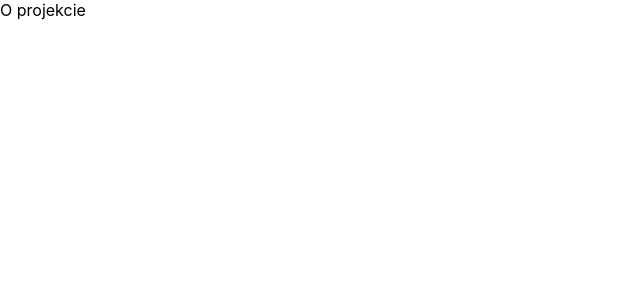
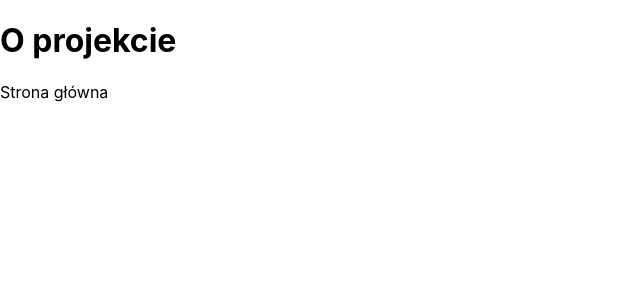
Before and after one commit to fringers/nextjs-demo, a Next.js app: page /about in a window 1280 px wide. Shown: the top 300 px of the page, without its empty margins (0-640 px from the left). Built offline with nearby package versions, Linux system fonts and the light colour scheme.

Commit message:
links added

```diff
--- a/pages/about.tsx
+++ b/pages/about.tsx
@@ -1,7 +1,11 @@
+import Link from 'next/link'
+
 export default function About() {
     return (
         <div>
-            O projekcie
+            <h1>O projekcie</h1>
+
+            <Link href="/"><a>Strona główna</a></Link>
         </div>
     )
 }
--- a/pages/index.tsx
+++ b/pages/index.tsx
@@ -1,7 +1,11 @@
+import Link from 'next/link'
+
 export default function Home() {
     return (
         <div>
             <h1>Witamy w naszej!</h1>
+
+            <Link href="/about"><a>O projekcie</a></Link>
         </div>
     )
 }
```
